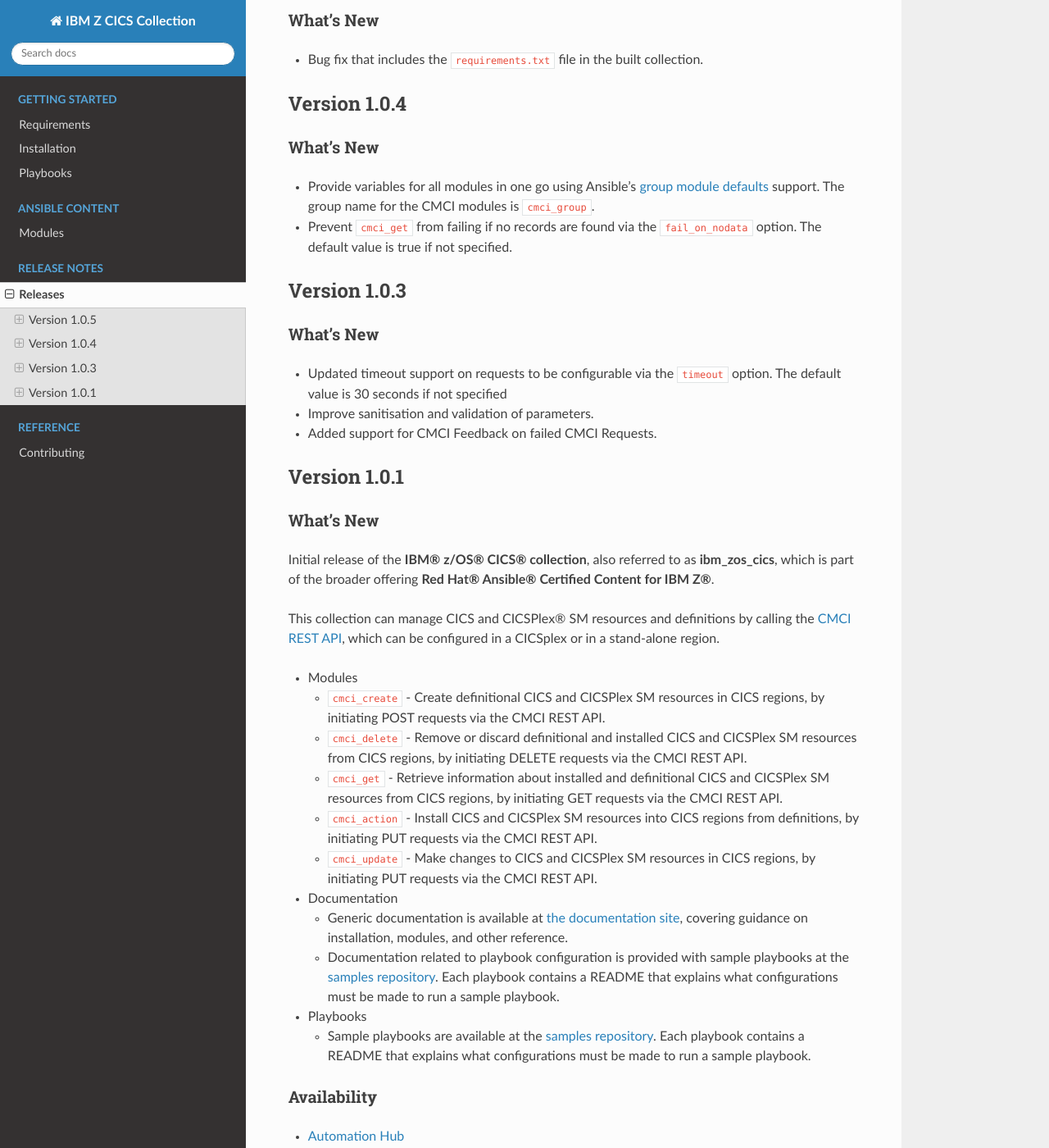
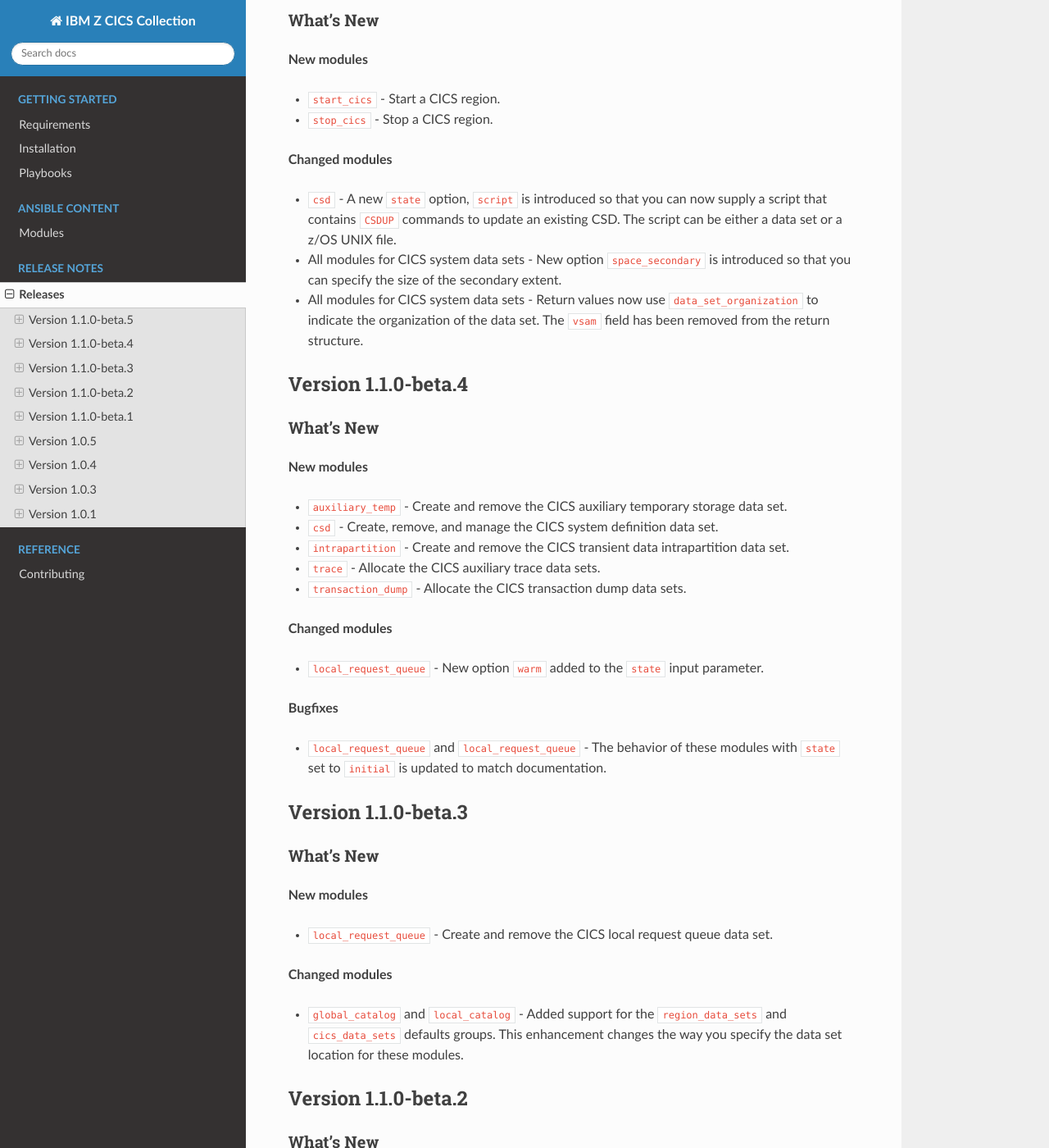
Before and after one commit to ansible-collections/ibm_zos_cics, a Sphinx documentation site: the page built from docs/source/release_notes.rst, in a window 1280 px wide and 1400 px high, scrolled down 205 px. Shown: the whole window at 82% size. Built offline with Sphinx 7.4.7 and the Read the Docs theme 2.0.0, drawn with Linux system fonts in a browser that asks for light colours; some of the changed text lies outside the part shown.

Commit message:
update release notes about beta

```diff
--- a/docs/source/release_notes.rst
+++ b/docs/source/release_notes.rst
@@ -6,6 +6,86 @@
 ========
 Releases
 ========
+
+Version 1.1.0-beta.5
+=============
+What's New
+-------------------
+
+**New modules**
+
+* ``start_cics`` - Start a CICS region.
+* ``stop_cics`` - Stop a CICS region.
+
+**Changed modules**
+
+* ``csd`` - A new ``state`` option, ``script`` is introduced so that you can now supply a script that contains ``CSDUP`` commands to update an existing CSD. The script can be either a data set or a z/OS UNIX file.
+* All modules for CICS system data sets - New option ``space_secondary`` is introduced so that you can specify the size of the secondary extent.
+* All modules for CICS system data sets - Return values now use ``data_set_organization`` to indicate the organization of the data set. The ``vsam`` field has been removed from the return structure.
+
+
+Version 1.1.0-beta.4
+=============
+What's New
+-------------------
+
+**New modules**
+
+* ``auxiliary_temp`` - Create and remove the CICS auxiliary temporary storage data set.
+* ``csd`` - Create, remove, and manage the CICS system definition data set.
+* ``intrapartition`` - Create and remove the CICS transient data intrapartition data set.
+* ``trace`` - Allocate the CICS auxiliary trace data sets.
+* ``transaction_dump`` - Allocate the CICS transaction dump data sets.
+
+**Changed modules**
+
+* ``local_request_queue`` -  New option ``warm`` added to the ``state`` input parameter.
+
+**Bugfixes**
+
+* ``local_request_queue`` and ``local_request_queue`` - The behavior of these modules with ``state`` set to ``initial`` is updated to match documentation.
+
+Version 1.1.0-beta.3
+=============
+What's New
+-------------------
+
+**New modules**
+
+* ``local_request_queue`` - Create and remove the CICS local request queue data set.
+
+**Changed modules**
+
+* ``global_catalog`` and ``local_catalog`` - Added support for the ``region_data_sets`` and ``cics_data_sets`` defaults groups. This enhancement changes the way you specify the data set location for these modules.
+
+Version 1.1.0-beta.2
+=============
+What's New
+-------------------
+
+**New modules**
+
+* ``local_catalog`` - Create, initialize, and manage the CICS local catalog data set.
+
+**Changed modules**
+
+* ``global_catalog`` - Added return values ``start_state``, ``end_state``, and ``executions``.
+
+**Bugfixes**
+
+* ``global_catalog`` - Fixed an issue that when input parameters were lowercase, the module failed. Now these input parameters are not case sensitive.
+* ``global_catalog`` - Fixed an issue that was found in the ``changed`` flag. Now the ``changed`` flag corresponds with the actions taken during the ``global_catalog`` execution.
+
+
+Version 1.1.0-beta.1
+=============
+What's New
+-------------------
+
+**New modules**
+
+* ``global_catalog`` - Create, initialize, and manage the CICS global catalog data set.
+
 
 Version 1.0.5
 =============
@@ -48,25 +128,25 @@ Initial release of the **IBM® z/OS® CICS® collection**, also referred to as *
 
 This collection can manage CICS and CICSPlex® SM resources and definitions by calling the `CMCI REST API`_, which can be configured in a CICSplex or in a stand-alone region.
 
-* Modules
+**Modules**
 
-  * ``cmci_create`` - Create definitional CICS and CICSPlex SM resources in CICS regions, by initiating POST requests via the CMCI REST API.
-  * ``cmci_delete`` - Remove or discard definitional and installed CICS and CICSPlex SM resources from CICS regions, by initiating DELETE requests via the CMCI REST API.
-  * ``cmci_get`` - Retrieve information about installed and definitional CICS and CICSPlex SM resources from CICS regions, by initiating GET requests via the CMCI REST API.
-  * ``cmci_action`` - Install CICS and CICSPlex SM resources into CICS regions from definitions, by initiating PUT requests via the CMCI REST API.
-  * ``cmci_update`` - Make changes to CICS and CICSPlex SM resources in CICS regions, by initiating PUT requests via the CMCI REST API.
+* ``cmci_create`` - Create definitional CICS and CICSPlex SM resources in CICS regions, by initiating POST requests via the CMCI REST API.
+* ``cmci_delete`` - Remove or discard definitional and installed CICS and CICSPlex SM resources from CICS regions, by initiating DELETE requests via the CMCI REST API.
+* ``cmci_get`` - Retrieve information about installed and definitional CICS and CICSPlex SM resources from CICS regions, by initiating GET requests via the CMCI REST API.
+* ``cmci_action`` - Install CICS and CICSPlex SM resources into CICS regions from definitions, by initiating PUT requests via the CMCI REST API.
+* ``cmci_update`` - Make changes to CICS and CICSPlex SM resources in CICS regions, by initiating PUT requests via the CMCI REST API.
 
 
-* Documentation
+**Documentation**
 
-  * Generic documentation is available at `the documentation site`_, covering guidance on installation, modules, and other reference.
+* Generic documentation is available at `the documentation site`_, covering guidance on installation, modules, and other reference.
 
-  * Documentation related to playbook configuration is provided with sample playbooks at the `samples repository`_. Each playbook contains a README that explains what configurations must be made to run a sample playbook.
+* Documentation related to playbook configuration is provided with sample playbooks at the `samples repository`_. Each playbook contains a README that explains what configurations must be made to run a sample playbook.
 
 
-* Playbooks
+**Playbooks**
 
-  * Sample playbooks are available at the `samples repository`_. Each playbook contains a README that explains what configurations must be made to run a sample playbook.
+* Sample playbooks are available at the `samples repository`_. Each playbook contains a README that explains what configurations must be made to run a sample playbook.
 
 .. _samples repository:
    https://github.com/IBM/z_ansible_collections_samples/tree/main/zos_subsystems/cics
```
Also changed, not shown: README.md (+2 -2 lines).
